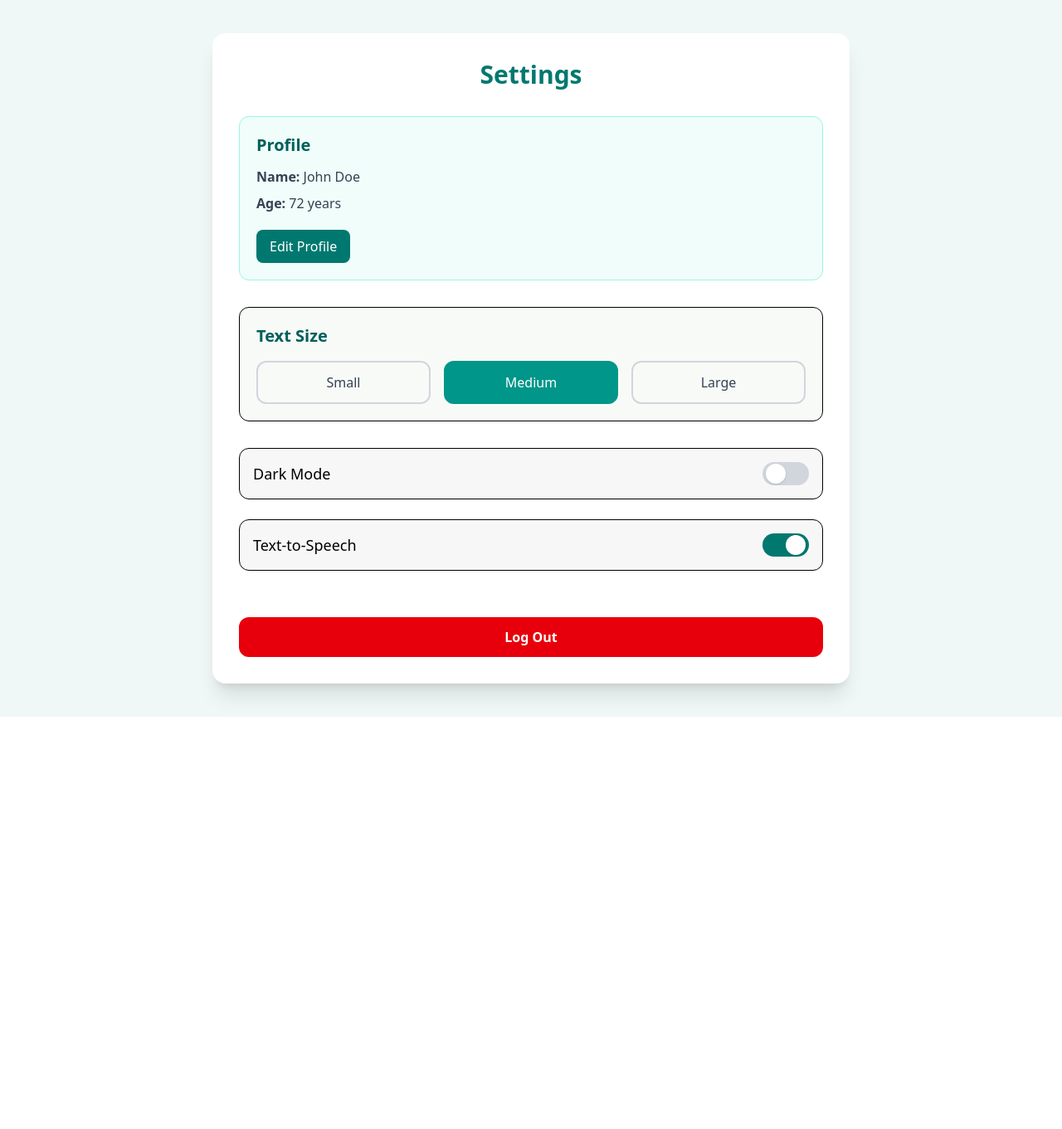
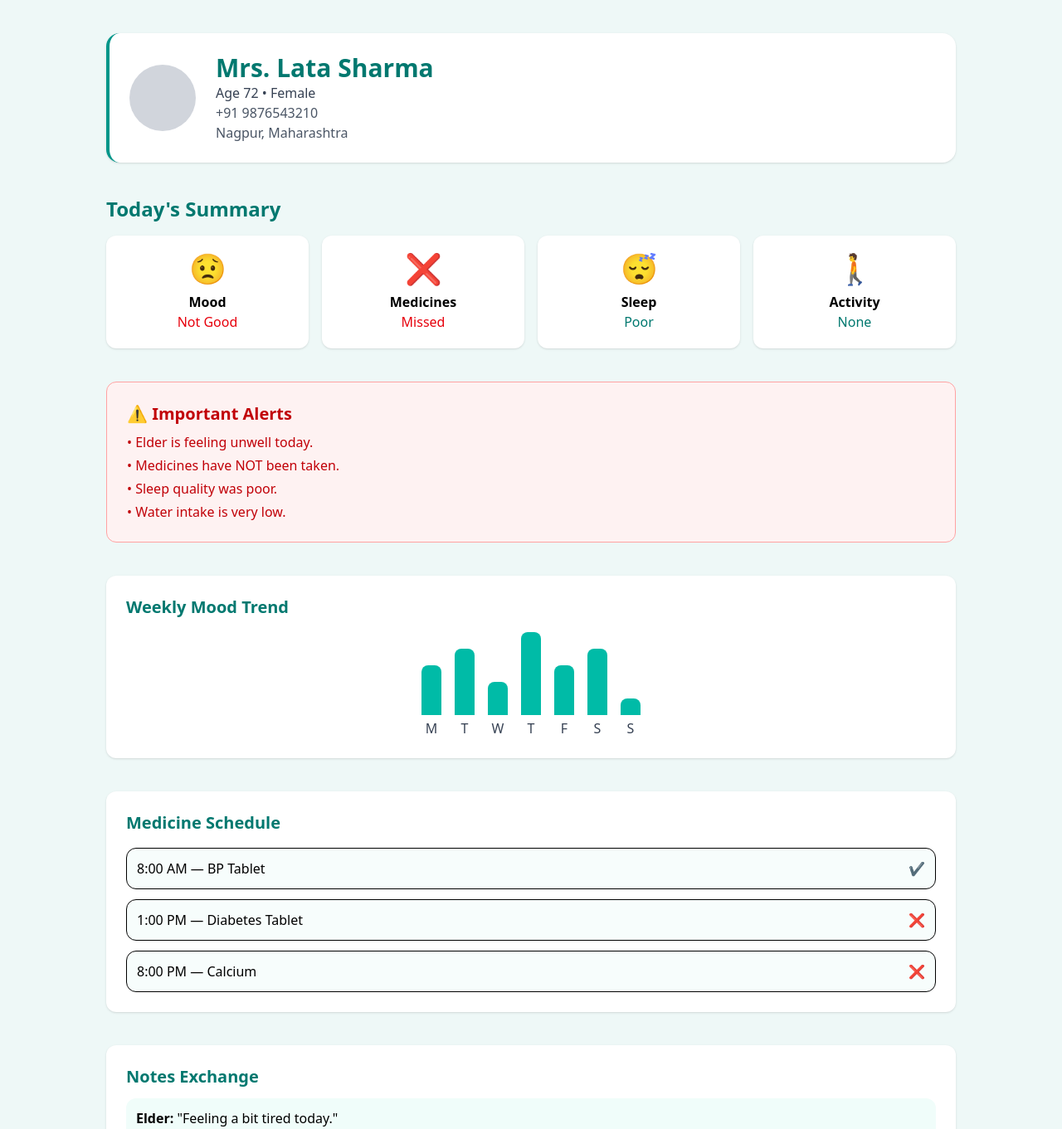
Before and after one commit to Shardul-Pathak/ElderEase, a React (Vite) app in the folder client/: page / in a window 1280 px wide. Shown: the top 1361 px of the page at 83% size. Before the commit the page ends 864 px from the top, so only its background shows below. Built offline with nearby package versions, Linux system fonts and the light colour scheme.

Commit message:
Added Checkin History and Checkin Page for Care Taker

```diff
--- a/client/src/App.jsx
+++ b/client/src/App.jsx
@@ -1,13 +1,15 @@
 
-import Settings from "./pages/Settings";
-import CheckInForm from "./pages/Settings";
+
+import CheckinCareTaker from "./pages/CheckinCareTaker";
+
+
 
 
 
 export default function App() {
   return (
     <>
-      <Settings/>
+      <CheckinCareTaker/>
     </>
   );
 }
--- /dev/null
+++ b/client/src/pages/CheckHistory.jsx
@@ -0,0 +1,70 @@
+import React from "react";
+
+export default function CheckHistory7Days() {
+  // Today’s date
+  const today = new Date();
+
+  // Dummy check-in data (you will replace with your real backend later)
+  const historyData = [
+    { id: 1, date: "Monday, December 9, 2025", mood: "Great", medTaken: true, icon: "😊" },
+    { id: 2, date: "Sunday, December 8, 2025", mood: "Okay", medTaken: false, icon: "😐" },
+    { id: 3, date: "Saturday, December 7, 2025", mood: "Not Good", medTaken: true, icon: "😟" },
+    { id: 4, date: "Friday, December 6, 2025", mood: "Great", medTaken: true, icon: "😊" },
+    { id: 5, date: "Thursday, December 5, 2025", mood: "Okay", medTaken: true, icon: "😐" },
+    { id: 6, date: "Wednesday, December 4, 2025", mood: "Great", medTaken: true, icon: "😊" },
+    { id: 7, date: "Tuesday, December 3, 2025", mood: "Okay", medTaken: false, icon: "😐" },
+    { id: 8, date: "Monday, November 20, 2025", mood: "Great", medTaken: true, icon: "😊" }, // Older than 7 days
+  ];
+
+  // Convert readable date → actual JS date
+  const parseDate = (str) => new Date(str);
+
+  // Filter last 7 days
+  const last7Days = historyData.filter((item) => {
+    const diff = (today - parseDate(item.date)) / (1000 * 60 * 60 * 24);
+    return diff <= 7; // only last 7 days
+  });
+
+  return (
+    <div className="min-h-screen bg-[#f0f7f7] px-4 py-10 flex justify-center">
+      <div className="w-full max-w-4xl">
+
+        {/* Heading */}
+        <h1 className="text-3xl font-bold text-teal-700 mb-6">
+          Check-ins (Last 7 Days)
+        </h1>
+
+        {/* Cards Section */}
+        <div className="grid grid-cols-1 sm:grid-cols-2 gap-6">
+          {last7Days.map((item) => (
+            <div
+              key={item.id}
+              className="bg-white rounded-xl shadow p-5 border-l-4 border-teal-600 hover:shadow-lg transition cursor-pointer"
+            >
+              {/* Mood Icon */}
+              <div className="text-4xl">{item.icon}</div>
+
+              {/* Date */}
+              <p className="text-xl font-semibold text-teal-800 mt-2">
+                {item.date}
+              </p>
+
+              {/* Summary */}
+              <p className="mt-2 text-gray-700">
+                <span className="font-semibold">Mood:</span> {item.mood}
+              </p>
+              <p className="text-gray-700">
+                <span className="font-semibold">Medicines:</span>{" "}
+                {item.medTaken ? "Yes" : "No"}
+              </p>
+
+              <p className="text-teal-600 font-medium mt-3">
+                Tap to view full details →
+              </p>
+            </div>
+          ))}
+        </div>
+      </div>
+    </div>
+  );
+}
--- a/client/src/pages/Checkin.jsx
+++ b/client/src/pages/Checkin.jsx
@@ -16,15 +16,38 @@ export default function Checkin() {
       <div className="w-full max-w-3xl bg-white rounded-2xl shadow-xl p-8 space-y-8">
 
         {/* Success Icon & Message */}
-        <div className="text-center">
-          <div className="text-6xl">✔️</div>
-          <h1 className="text-3xl font-bold text-teal-700 mt-4">
-            Check-In Completed!
-          </h1>
-          <p className="text-gray-600 mt-2">
-            Thank you for updating your health today.
-          </p>
-        </div>
+        {/* Day, Date & Time (Left-Aligned with Graphics) */}
+<div className="text-left relative">
+
+
+
+  {/* Decorative Line */}
+  <div className="absolute -bottom-2 left-0 w-24 h-1 bg-teal-200 rounded-full"></div>
+
+  {/* Day */}
+  <h2 className="text-4xl font-bold text-teal-800 tracking-wide">
+    {new Date().toLocaleDateString("en-US", { weekday: "long" })}
+  </h2>
+
+  {/* Date */}
+  <p className="text-lg text-teal-700 mt-1">
+    {new Date().toLocaleDateString("en-US", {
+      day: "numeric",
+      month: "long",
+      year: "numeric",
+    })}
+  </p>
+
+  {/* Time */}
+  <p className="text-md text-gray-600 mt-1">
+    {new Date().toLocaleTimeString("en-US", {
+      hour: "2-digit",
+      minute: "2-digit",
+    })}
+  </p>
+
+</div>
+
 
         {/* Summary Card */}
         <div className="bg-[#e8f6f5] p-6 rounded-xl shadow-sm">
--- /dev/null
+++ b/client/src/pages/CheckinCareTaker.jsx
@@ -0,0 +1,173 @@
+import React from "react";
+
+export default function CaregiverDashboard() {
+  const elder = {
+    name: "Mrs. Lata Sharma",
+    age: 72,
+    gender: "Female",
+    photo: "",
+    phone: "+91 9876543210",
+    address: "Nagpur, Maharashtra",
+  };
+
+  const today = {
+    mood: "Not Good",
+    moodIcon: "😟",
+    medTaken: false,
+    sleep: "Poor",
+    water: "Low",
+    activity: "None",
+  };
+
+  // Alerts
+  const alerts = [];
+  if (today.mood === "Not Good") alerts.push("Elder is feeling unwell today.");
+  if (!today.medTaken) alerts.push("Medicines have NOT been taken.");
+  if (today.sleep === "Poor") alerts.push("Sleep quality was poor.");
+  if (today.water === "Low") alerts.push("Water intake is very low.");
+
+  // Weekly Trend (fake data)
+  const trend = [
+    { day: "M", mood: 3 },
+    { day: "T", mood: 4 },
+    { day: "W", mood: 2 },
+    { day: "T", mood: 5 },
+    { day: "F", mood: 3 },
+    { day: "S", mood: 4 },
+    { day: "S", mood: 1 },
+  ];
+
+  return (
+    <div className="min-h-screen bg-[#eef8f7] px-5 py-10 flex justify-center">
+      <div className="w-full max-w-5xl space-y-10">
+
+        {/* HEADER */}
+        <div className="bg-white shadow p-6 rounded-2xl flex items-center gap-6 border-l-4 border-teal-600">
+          <div className="w-20 h-20 bg-gray-300 rounded-full"></div>
+
+          <div>
+            <h1 className="text-3xl font-bold text-teal-700">{elder.name}</h1>
+            <p className="text-gray-700">Age {elder.age} • {elder.gender}</p>
+            <p className="text-gray-600">{elder.phone}</p>
+            <p className="text-gray-600">{elder.address}</p>
+          </div>
+        </div>
+
+        {/* TODAY SUMMARY */}
+        <div>
+          <h2 className="text-2xl font-bold text-teal-700 mb-4">Today's Summary</h2>
+
+          <div className="grid grid-cols-2 md:grid-cols-4 gap-4">
+
+            {/* Mood */}
+            <div className="bg-white shadow p-5 rounded-xl text-center">
+              <p className="text-4xl">{today.moodIcon}</p>
+              <p className="font-semibold mt-2">Mood</p>
+              <p className="text-red-600">{today.mood}</p>
+            </div>
+
+            {/* Medicines */}
+            <div className="bg-white shadow p-5 rounded-xl text-center">
+              <p className="text-4xl">{today.medTaken ? "✔️" : "❌"}</p>
+              <p className="font-semibold mt-2">Medicines</p>
+              <p className={today.medTaken ? "text-green-600" : "text-red-600"}>
+                {today.medTaken ? "Taken" : "Missed"}
+              </p>
+            </div>
+
+            {/* Sleep */}
+            <div className="bg-white shadow p-5 rounded-xl text-center">
+              <p className="text-4xl">😴</p>
+              <p className="font-semibold mt-2">Sleep</p>
+              <p className="text-teal-700">{today.sleep}</p>
+            </div>
+
+            {/* Activity */}
+            <div className="bg-white shadow p-5 rounded-xl text-center">
+              <p className="text-4xl">🚶</p>
+              <p className="font-semibold mt-2">Activity</p>
+              <p className="text-teal-700">{today.activity}</p>
+            </div>
+
+          </div>
+        </div>
+
+        {/* ALERTS */}
+        {alerts.length > 0 && (
+          <div className="bg-red-50 border border-red-300 p-6 rounded-xl">
+            <h2 className="text-xl font-bold text-red-700 mb-2">⚠ Important Alerts</h2>
+            <ul className="space-y-1">
+              {alerts.map((alert, idx) => (
+                <li key={idx} className="text-red-700">• {alert}</li>
+              ))}
+            </ul>
+          </div>
+        )}
+
+        {/* WEEKLY TREND */}
+        <div className="bg-white shadow p-6 rounded-xl">
+          <h2 className="text-xl font-bold text-teal-700 mb-4">Weekly Mood Trend</h2>
+
+          <div className="flex items-end gap-4 justify-center">
+            {trend.map((t) => (
+              <div key={t.day} className="text-center">
+                <div
+                  className="w-6 bg-teal-500 rounded-t-lg mx-auto"
+                  style={{ height: `${t.mood * 20}px` }}
+                ></div>
+                <p className="mt-1 font-medium text-gray-700">{t.day}</p>
+              </div>
+            ))}
+          </div>
+        </div>
+
+        {/* MEDICINE REMINDER */}
+        <div className="bg-white shadow p-6 rounded-xl">
+          <h2 className="text-xl font-bold text-teal-700 mb-4">Medicine Schedule</h2>
+
+          <div className="space-y-3">
+            <div className="p-3 bg-[#f7fdfc] border rounded-xl flex justify-between">
+              <p>8:00 AM — BP Tablet</p>
+              <span>✔️</span>
+            </div>
+            <div className="p-3 bg-[#f7fdfc] border rounded-xl flex justify-between">
+              <p>1:00 PM — Diabetes Tablet</p>
+              <span>❌</span>
+            </div>
+            <div className="p-3 bg-[#f7fdfc] border rounded-xl flex justify-between">
+              <p>8:00 PM — Calcium</p>
+              <span>❌</span>
+            </div>
+          </div>
+        </div>
+
+        {/* NOTES */}
+        <div className="bg-white shadow p-6 rounded-xl">
+          <h2 className="text-xl font-bold text-teal-700 mb-3">Notes Exchange</h2>
+
+          <div className="space-y-3">
+            <div className="bg-teal-50 p-3 rounded-xl">
+              <p><strong>Elder:</strong> "Feeling a bit tired today."</p>
+            </div>
+
+            <textarea
+              className="w-full p-3 border rounded-xl"
+              rows="3"
+              placeholder="Write a note for your elder..."
+            ></textarea>
+
+            <button className="w-full py-2 bg-teal-700 text-white rounded-xl font-semibold">
+              Send Note
+            </button>
+          </div>
+        </div>
+
+        {/* EMERGENCY */}
+        <button className="w-full py-4 bg-red-600 text-white font-bold rounded-xl">
+          🚨 Emergency Contact
+        </button>
+
+      </div>
+    </div>
+  );
+}
--- /dev/null
+++ b/package.json
@@ -0,0 +1,5 @@
+{
+  "dependencies": {
+    "react-router-dom": "^7.10.1"
+  }
+}
```
Also changed, not shown: 1 other file (tests, documents, lock files or other folders).
